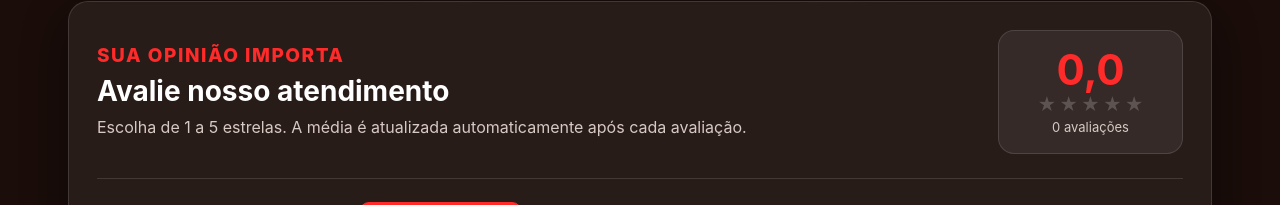
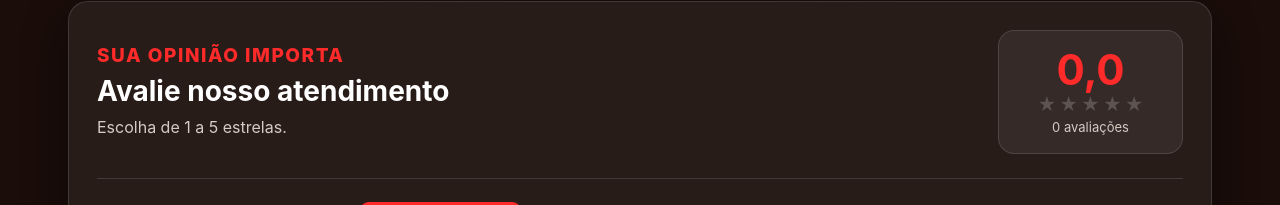
Before and after one commit to meacdev/Pizzaria-Callidus, a React (Vite) app: page / in a window 1280 px wide. Shown: the part 2611-2816 px from the top of the page. Built offline with nearby package versions, Linux system fonts and the light colour scheme.

Commit message:
Erro de escrita.

```diff
--- a/src/component/SistemaAvaliacao.tsx
+++ b/src/component/SistemaAvaliacao.tsx
@@ -41,7 +41,7 @@ export function SistemaAvaliacao() {
         <div>
           <span className="tag">Sua opinião importa</span>
           <h2 id="avaliacao-titulo">Avalie nosso atendimento</h2>
-          <p>Escolha de 1 a 5 estrelas. A média é atualizada automaticamente após cada avaliação.</p>
+          <p>Escolha de 1 a 5 estrelas.</p>
         </div>
 
         <div className={styles.resumo} aria-label={`${formatarMedia(media)} de 5 estrelas, ${quantidadeAvaliacoes} avaliações`}>
```
